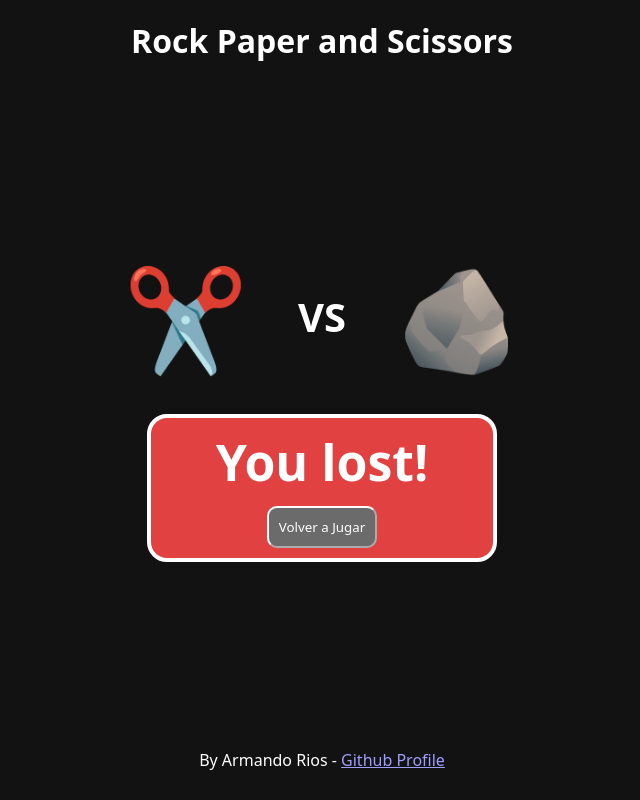
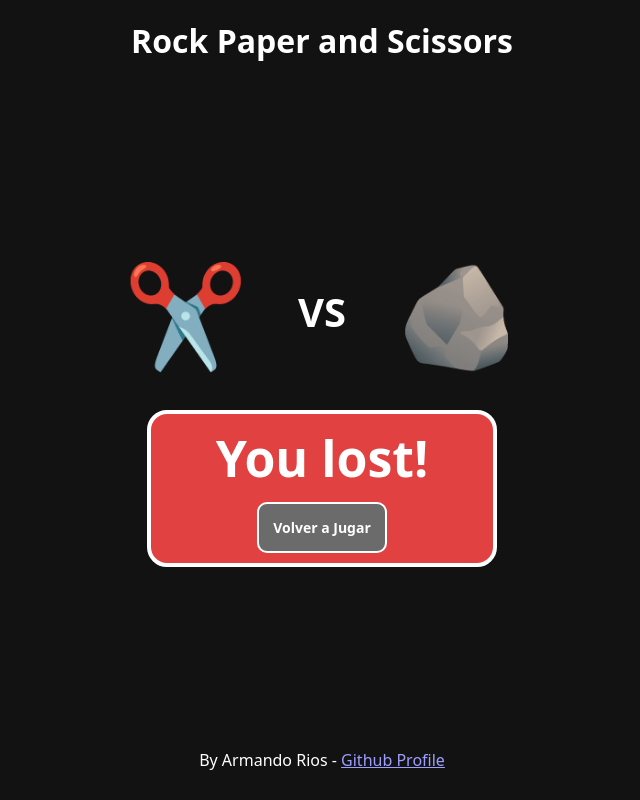
Before and after one commit to Armando-Rios/rock-paper-scissors, a plain HTML site: page index.html in a window 1280 px wide. Both pictures are taken after a click on the link "✂️". Shown: the whole page, without its empty margins (318-958 px from the left). Drawn offline with Linux system fonts and the light colour scheme.

Commit message:
change style for reset button.

```diff
--- a/style.css
+++ b/style.css
@@ -92,11 +92,13 @@ footer {
   align-items: center;
 }
 
-
 .reset {
-    padding: 10px;
+  padding: 14px;
   border-radius: 10px;
   margin: auto;
+  border: 2px solid white;
+  font-size: 14px;
+  font-weight: bold;
 }
 
 .text-container {
@@ -112,7 +114,6 @@ footer {
 
 .winner {
   background-color: #54e754;
-
 }
 
 .losser {
```
Lines whose indentation alone changed are shown as unchanged.
